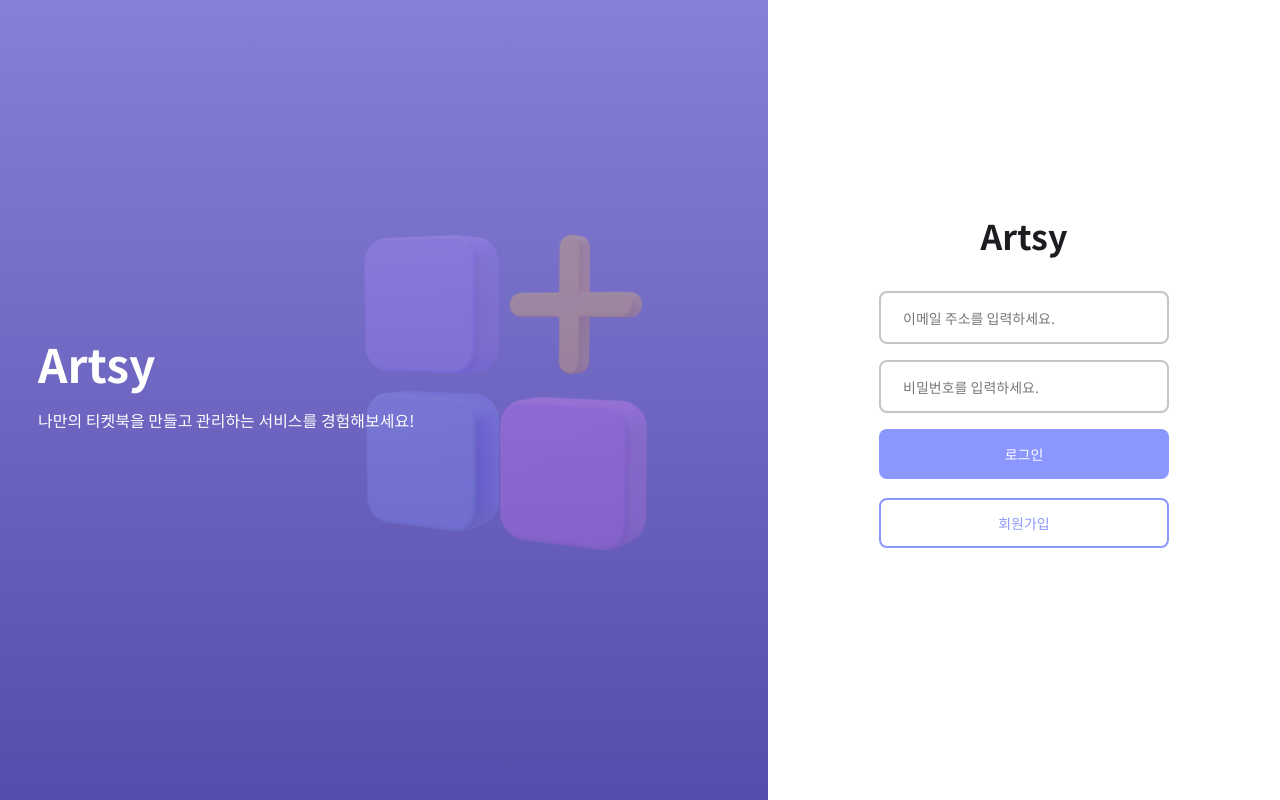
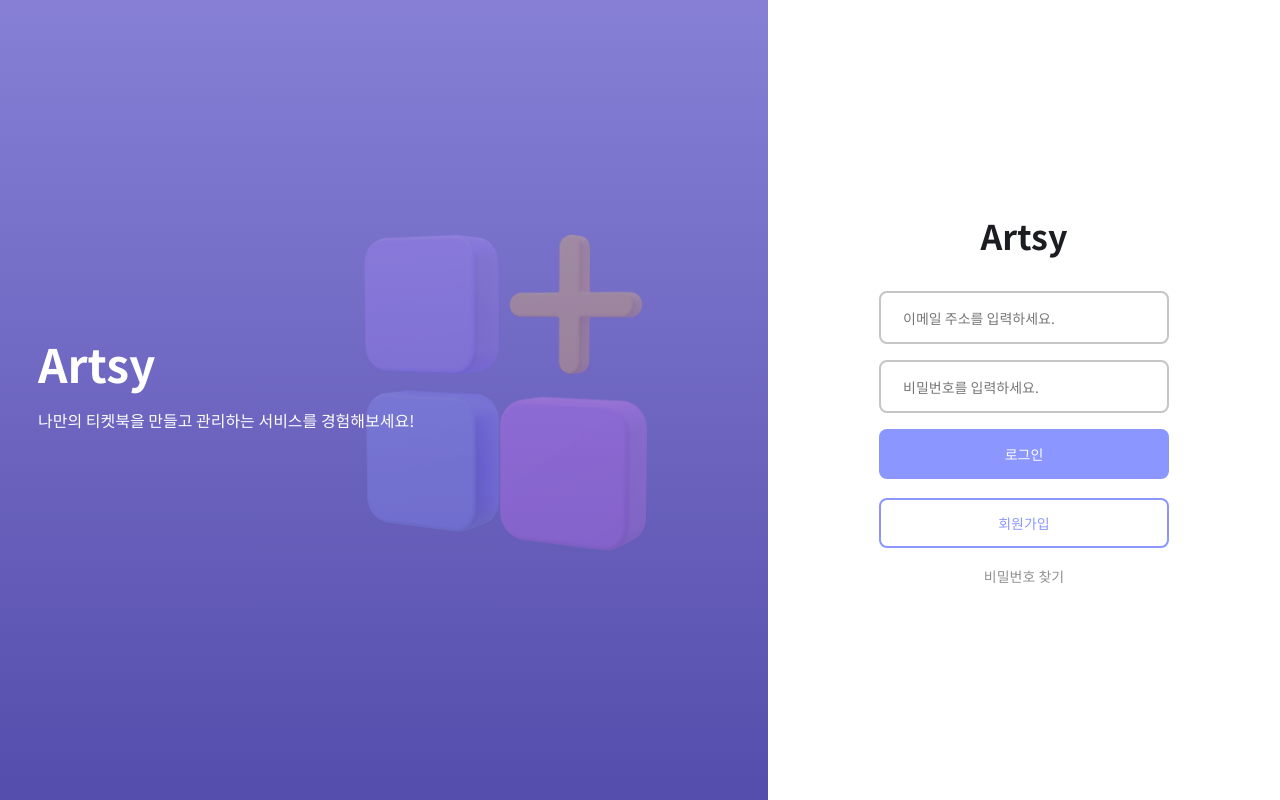
Before and after one commit to seohyun-song/Artsy, a React (Vite) app: page /signin in a window 1280 px wide. Built offline with nearby package versions, Linux system fonts and the light colour scheme; no server answers.

Commit message:
feat: 비밀번호찾기 버튼 추가

```diff
--- a/src/pages/Signin/Signin.jsx
+++ b/src/pages/Signin/Signin.jsx
@@ -98,6 +98,7 @@ const Signin = () => {
                 <S.RegisterButton size={'large'} onClick={handleRegister}>
                     회원가입
                 </S.RegisterButton>
+                <S.SearchPasswordButton to="/user/search">비밀번호 찾기</S.SearchPasswordButton>
             </S.SignInContent>
         </S.SignInContainer>
     );
--- a/src/pages/Signin/Signin.styles.js
+++ b/src/pages/Signin/Signin.styles.js
@@ -1,5 +1,7 @@
 import styled from 'styled-components';
 import Button from '@components/@common/Button/Button';
+import { Link } from 'react-router-dom';
+
 const SignInContainer = styled.div`
     display: flex;
     align-items: center;
@@ -10,15 +12,15 @@ const SignInContainer = styled.div`
 `;
 
 const SignInContent = styled.div`
-    box-sizing: border-box;
-    width: 100%;
-    height: 100%;
-    padding: 20px;
-
     display: flex;
     flex-direction: column;
     justify-content: center;
     align-items: center;
+    width: 100%;
+    height: 100%;
+    padding: 2rem;
+    box-sizing: border-box;
+
     input {
         font-size: 1.4rem;
     }
@@ -26,34 +28,41 @@ const SignInContent = styled.div`
         flex-basis: 40%;
     }
 `;
+
 const loginTitle = styled.h2`
+    margin-bottom: 3.6rem;
     font-size: 4.6rem;
-    margin-bottom: 3.6rem;
+
     ${({ theme }) => theme.media.labtop} {
         font-size: 3.4rem;
     }
 `;
+
 const loginForm = styled.form`
-    width: 100%;
-    max-width: 290px;
-
     display: grid;
     grid-template-rows: 57px 57px 53px;
     grid-gap: 12px;
+    width: 100%;
+    max-width: 29rem;
     margin-bottom: 16px;
 `;
+
 const SignInButton = styled(Button)`
     font-size: 1.4rem;
 `;
+
 const RegisterButton = styled(Button)`
     width: 100%;
-    max-width: 290px;
+    max-width: 29rem;
+    border: 2px solid ${({ theme }) => theme.colors.point1};
     font-size: 1.4rem;
-
     color: ${({ theme }) => theme.colors.point1};
     background: #fff;
-    margin-bottom: 3.6rem;
+`;
 
-    border: 2px solid ${({ theme }) => theme.colors.point1};
+const SearchPasswordButton = styled(Link)`
+    margin-top: 2rem;
+    font-size: ${({ theme }) => theme.fontSizes.text};
+    color: #909090;
 `;
-export { SignInContainer, SignInContent, loginTitle, loginForm, SignInButton, RegisterButton };
+export { SignInContainer, SignInContent, loginTitle, loginForm, SignInButton, RegisterButton, SearchPasswordButton };
```
